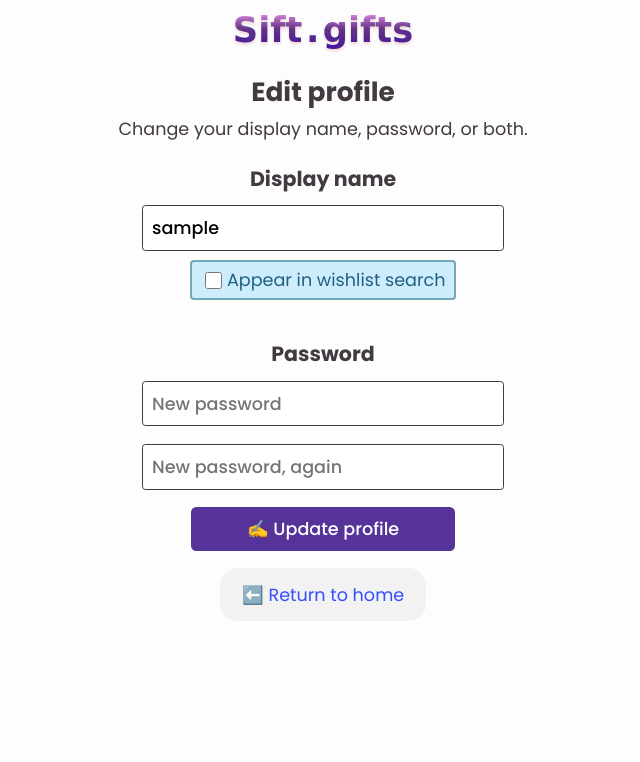
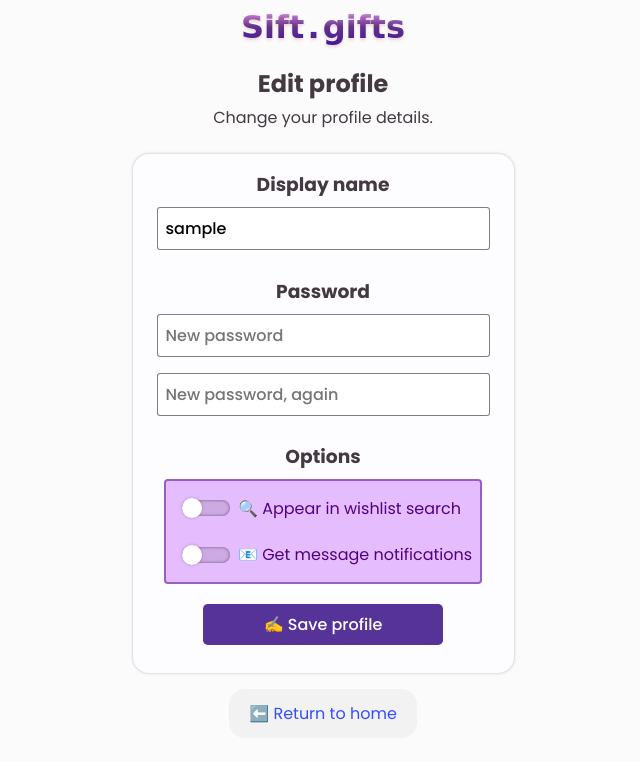
Before and after one commit to 1bengardner/siftgifts, a PHP site: page /page/settings.php in a window 1280 px wide. Shown: the top 762 px of the page, without its empty margins (317-957 px from the left). Run offline with PHP 8.4, Linux system fonts and the light colour scheme; the visitor is signed in with stand-in values (Sample User, id 1); data that the repository does not hold is empty; some web fonts are replaced.

Commit message:
feat: improve settings and appearance
- add option to unsubscribe from email notifications
- add preferences page for notification preferences
- add toggle button for settings
- make minor changes to header layout
- add new text layout css classes

```diff
--- a/project/source/action/show-gifts-admin.php
+++ b/project/source/action/show-gifts-admin.php
@@ -21,7 +21,7 @@ foreach ($gifts as $gift_data) {
         <input gift="<?php echo $var; ?>" id="reserve-<?php echo $var; ?>" type="checkbox" onclick="toggle(this);" <?php if ($gift->reserved) echo 'checked' ?> />
         <label for="reserve-<?php echo $var; ?>">Reserve<?php if ($gift->reserved) echo 'd' ?></label>
       </span>
-      <button gift="<?php echo $var; ?>" id="remove-<?php echo $var; ?>" type="button" value="❌" onclick="remove(this.getAttribute('gift'), '<?php echo htmlentities($gift->name); ?>');"></button>
+      <button gift="<?php echo $var; ?>" id="remove-<?php echo $var; ?>" class="delete-placeholder" type="button" value="❌" onclick="remove(this.getAttribute('gift'), '<?php echo htmlentities($gift->name); ?>');"></button>
       <label class="delete-button" for="remove-<?php echo $var; ?>">❌</label>
     </div>
     <div>
--- a/project/source/action/show-messages.php
+++ b/project/source/action/show-messages.php
@@ -18,7 +18,7 @@ if (count($msgs) === 0) {
     <?php include 'show-message-previews.php' ?>
   </div>
   <div class="message-viewer">
-    <div class="back-navigation"><a title="Return to messages" href onclick="navigateToChooser(event)">◀️</a></div>
+    <div class="back-navigation"><a title="Return to messages" href onclick="navigateToChooser(event)">🔙</a></div>
     <div class="conversation-partner"></div>
     <div class="message-content"><div class="center">Select a message to expand the conversation.</div></div>
     <form id="message-form" class="unbreakable" method="post"></form>
--- a/project/source/action/submit-change-settings.php
+++ b/project/source/action/submit-change-settings.php
@@ -42,9 +42,9 @@ if (count($validation_errors) > 0) {
   exit;
 }
 
-$stmt = "CALL update_profile(?, ?, ?, ?)";
+$stmt = "CALL update_profile(?, ?, ?, ?, ?)";
 $db = Database::get_connection();
-Database::run_statement($db, $stmt, [$_SESSION['id'], $_POST['name'], $is_changing_password ? password_hash($_POST['password'], PASSWORD_DEFAULT) : NULL, isset($_POST['visible-in-directory'])]);
+Database::run_statement($db, $stmt, [$_SESSION['id'], $_POST['name'], $is_changing_password ? password_hash($_POST['password'], PASSWORD_DEFAULT) : NULL, isset($_POST['visible-in-directory']), isset($_POST['subscribe-to-message-alerts'])]);
 
 if ($is_changing_name) {
   rename('../wishlist/'.strtolower($old_name).'.php', '../wishlist/'.strtolower($_POST['name']).'.php');
--- a/project/source/data/user.php
+++ b/project/source/data/user.php
@@ -7,6 +7,7 @@ class User
   public $email;
   public $username;
   public $visible;
+  public $subscribed;
 
   public function __construct($assoc)
   {
@@ -14,6 +15,7 @@ class User
     $this->email = $assoc['email'];
     $this->username = $assoc['username'];
     $this->visible = $assoc['visible'];
+    $this->subscribed = $assoc['subscribed'];
   }
 
   public static function get_from_id($id)
--- a/project/source/page/css/style.css
+++ b/project/source/page/css/style.css
@@ -1,19 +1,38 @@
 body, button {
   color: #433940;
-  background-color: #fdfdfd;
+  background-color: #fbfbfc;
   font-family: 'Poppins', 'Noto Emoji', sans-serif;
-  font-size: 1.1em;
+  font-size: medium;
   margin: 0;
 }
 
 button {
+  background-color: #fff;
+  cursor: pointer;
+}
+
+label {
+  vertical-align: middle;
+}
+
+input[type=checkbox] {
+  width: 1em;
+  height: 1em;
+  vertical-align: middle;
+  margin: 0.25em;
+  filter: hue-rotate(48deg);
+}
+input[type=checkbox]:not(:disabled)
+, input:not(:disabled) + label
+, input.toggle-button:not(:disabled)
+, input.toggle-button:not(:disabled) + label {
   cursor: pointer;
 }
 
 h1 {
   font-weight: 800;
   margin: 0 auto;
-  color: #912899;
+  color: #539;
   background: -webkit-linear-gradient(#faf, #539, #31a);
   -webkit-background-clip: text;
   -webkit-text-fill-color: transparent;
@@ -135,7 +153,7 @@ input, textarea {
   margin: 0.5em;
   font-family: 'Poppins', 'Noto Emoji', sans-serif;
   font-size: inherit;
-  border: 1px solid #433940;
+  border: 1px solid rgba(0, 0, 0, 0.5);
   border-radius: 0.2em;
   max-width: 95vw;
 }
@@ -157,16 +175,23 @@ input:not(.submit-button):focus, textarea:focus {
   cursor: pointer;
   border: none;
   border-radius: 0.3em;
-  /* box-shadow: 0 0.06em 0.2em #433940; */
   color: #fff;
   background-color: #539;
+  margin-top: 0.75em;
+  margin-bottom: 0.75em;
 }
 
 .submit-button:hover {
   background-color: rgba(85, 51, 153, 0.9);
 }
 
+.submit-button:active {
+  color: #ddd;
+  background-color: #539;
+}
+
 .submit-button:disabled {
+  color: #ddd;
   background-color: rgba(85, 51, 153, 0.5);
   cursor: wait;
 }
@@ -193,20 +218,31 @@ input[type=radio] {
   overflow-wrap: anywhere;
 }
 
-.gift-widget {
-  text-align: left;
+.first-in-series {
+  margin-top: 0em;
+}
+
+.connected-text {
+  margin-bottom: 0em;
 }
 
 .widget {
-  background-color: #fcfcff;
-  border-radius: 2em 0.5em 2em 2em;
+  background-color: #fdfcff;
   margin: 2em;
-  box-shadow: 0 0 0.5em rgba(0, 0, 0, 0.25);
+  box-shadow: 0 0 0.2em rgba(0, 0, 0, 0.25);
   vertical-align: top;
 }
 
-.review-widget {
-  padding: 1vh 5vw;
+.gift-widget {
+  text-align: left;
+  border-radius: 2em 0.5em 2em 2em;
+}
+
+.settings-widget {
+  display: inline-block;
+  padding: 1em;
+  margin: 0.5em;
+  border-radius: 1em;
 }
 
 hr {
@@ -331,10 +352,16 @@ hr.expand {
   content: "⚠️ ";
 }
 
-.purple-box {
+.purple-box, .username-box {
   color: rgb(80, 0, 128);
   background-color: rgba(160, 0, 255, 0.25);
   border: 2px solid rgba(80, 0, 128, 0.5);
+}
+
+.username-box {
+  font-weight: bold;
+  padding: 0.25em 0.5em;
+  border-radius: 4px;
 }
 
 h3.link {
@@ -400,17 +430,6 @@ input.wishlist-link, input#search {
 
 .wishlist-link {
   cursor: text;
-}
-
-input[type=checkbox] {
-  width: 1em;
-  height: 1em;
-  vertical-align: middle;
-  margin: 0.25em;
-}
-
-label {
-  vertical-align: middle;
 }
 
 .invalid-input {
@@ -712,6 +731,73 @@ a.new-notifications {
   animation: notification-flash 0.5s ease-out;
 }
 
+.settings-box {
+  margin: 0.5em;
+}
+
+input.toggle-button {
+	-webkit-appearance: none;
+	-webkit-tap-highlight-color: transparent;
+  width: unset;
+  height: unset;
+  margin: unset;
+  filter: unset;
+  margin-top: 0.325em;
+	position: relative;
+	border: 0;
+	outline: 0;
+}
+
+input.toggle-button:after, input.toggle-button:before {
+	transition: .15s ease-out;
+}
+
+input.toggle-button:after {
+	content: '';
+	display: inline-block;
+	width: 3em;
+	height: 1em;
+	background: rgba(0, 0, 0, 0.1);
+	border-radius: 0.5em;
+  margin-top: 0.125em;
+	box-shadow: inset 0 0 0.2em rgba(0, 0, 0, 0.5);
+	transition-property: background-color;
+}
+.purple-box input.toggle-button:checked:after {
+	background: #9347ff;
+}
+.warning-box input.toggle-button:checked:after {
+	background: #ffc300;
+}
+
+/* knob */
+input.toggle-button:before {
+	content: '';
+	position: absolute;
+	left: 0.5em;
+	width: 1.25em;
+	height: 1.25em;
+	display: block;
+	border-radius: 50%;
+	background-color: #fff;
+  box-shadow: 0 0 0.2em rgba(0, 0, 0, 0.25);
+	transition-property: left;
+}
+input.toggle-button:not(:disabled):hover:before {
+  background-color: #fbfafb;
+}
+input.toggle-button:not(:disabled):active:before {
+  box-shadow: 0 0 0.2em rgba(0, 0, 0, 0.375);
+}
+input.toggle-button:checked:before {
+	left: 2.25em;
+}
+
+input.toggle-button:disabled {
+	filter: grayscale(100%) opacity(50%);
+}
+
+/* Media queries */
 @media screen and (max-width: 1200px) {
 .gift-widget {
   padding: 1vh 10vw;
--- a/project/source/page/header-with-login.php
+++ b/project/source/page/header-with-login.php
@@ -3,10 +3,10 @@
     <h1 class="logo-text unbreakable"><a class="link" href="/" title="Main page">Sift<span class="accent"><span class="spaced">.</span>gifts</span></a></h1>
     <ul class="right">
       <li>
-        <h2><a href="login">Log in</a></h2>
+        <h2><a href="/login">Log in</a></h2>
       </li>
       <li>
-        <h2><a href="register">Sign up</a></h2>
+        <h2><a href="/register">Sign up</a></h2>
       </li>
     </ul>
   </div>
--- a/project/source/page/settings.php
+++ b/project/source/page/settings.php
@@ -11,22 +11,18 @@
     <form action="/action/submit-change-settings.php" method="post">
       <h1 class="logo-text">Sift<span class="accent"><span class="spaced">.</span>gifts</span></h1>
       <h2>Edit profile</h2>
-      <p class="subheading">Change your display name, password, or both.</p>
+      <p class="subheading">Change your profile details.</p>
       <?php include 'notification-box.php'; ?>
+      <div class="widget settings-widget">
         <div>
-        <h3>Display name</h3>
-        <div class="subheading">
+          <h3 class="first-in-series connected-text">Display name</h3>
+          <div>
             <input type="text" name="name" placeholder="Display name" value="<?php echo $user->username; ?>" maxlength="30" />
-        </div>
-        <div>
-          <span class="info-box">
-            <input id="show-in-wishlist" name="visible-in-directory" type="checkbox" <?php if ($user->visible) echo "checked"; ?> autocomplete="off" /><label for="show-in-wishlist" title='Select this to appear in "Find a wishlist"'>Appear in wishlist search</label>
-          </span>
           </div>
         </div>
         <div>
-        <h3>Password</h3>
-        <div class="subheading">
+          <h3 class="connected-text">Password</h3>
+          <div>
             <input type="password" name="password" placeholder="New password" maxlength="255" minlength="6" />
           </div>
           <div>
@@ -34,10 +30,26 @@
           </div>
         </div>
         <div>
-        <input class="submit-button" type="submit" value="✍️ Update profile" />
+          <h3 class="connected-text">Options</h3>
+          <div>
+            <span class="purple-box settings-box" style="margin: 0.5em;">
+              <div>
+                <input class="toggle-button" id="show-in-wishlist" name="visible-in-directory" type="checkbox" <?php if ($user->visible) echo "checked"; ?> autocomplete="off" /><label for="show-in-wishlist" title='Do you want to show up in "Find a wishlist"?'>🔍 Appear in wishlist search</label>
               </div>
+              <div>
+                <input class="toggle-button" id="message-alerts" name="subscribe-to-message-alerts" type="checkbox" <?php if ($user->subscribed) echo "checked"; ?> autocomplete="off" /><label for="message-alerts" title='Do you want to receive an email when you get a new message?'>📧 Get message notifications</label>
+              </div>
+            </span>
+          </div>
+        </div>
+        <div>
+          <input class="submit-button" type="submit" value="✍️ Save profile" />
+        </div>
+      </div>
+      <div>
         <div class="links-section">
           <a class="link" href="home">⬅️ Return to home</a>
+        </div>
       </div>
     </form>
   </body>
--- a/project/source/page/user-buttons.php
+++ b/project/source/page/user-buttons.php
@@ -4,7 +4,7 @@ require_once '../action/start-session.php';
 ?>
 <div class="user-buttons center">
   <ul class="user-header-buttons-small">
-    <li class="purple-box username-box"><a class="link" href="/home"><?php echo ucwords(strtolower(User::get_from_id($_SESSION['id'])->username)) ?></a></li>
+    <li class="username-box"><a class="link" href="/home"><?php echo ucwords(strtolower(User::get_from_id($_SESSION['id'])->username)) ?></a></li>
     <?php
     $message_count = include '../action/return-unread-count.php';
     if ($message_count) {
@@ -19,7 +19,7 @@ require_once '../action/start-session.php';
   </ul>
   <div>
     <ul class="user-header-buttons-large">
-      <li class="purple-box username-box"><a class="link" href="/home"><?php echo ucwords(strtolower(User::get_from_id($_SESSION['id'])->username)) ?></a></li>
+      <li class="username-box"><a class="link" href="/home"><?php echo ucwords(strtolower(User::get_from_id($_SESSION['id'])->username)) ?></a></li>
       <?php echo $message_li; ?>
     </ul>
     <ul class="wishlist-header-buttons">
--- a/project/source/page/wishlist.php
+++ b/project/source/page/wishlist.php
@@ -12,7 +12,7 @@
     <div class="center">
       <h2><a href="request">➕ Add a gift</a></h2>
       <span class="warning-box">
-        <input id="show-reserve" type="checkbox" onclick="enableToggles();" autocomplete="off" /><label for="show-reserve">View/modify reserved gifts</label>
+        <input id="show-reserve" class="toggle-button" type="checkbox" onclick="enableToggles();" autocomplete="off" /><label for="show-reserve">View/modify reserved gifts</label>
       </span>
     </div>
     <div class="center wishlist-background">
--- a/project/source/util/utilities.php
+++ b/project/source/util/utilities.php
@@ -87,11 +87,12 @@ abstract class NotificationText
   const InvalidVerificationCode = "This verification link is invalid.";
   const VerifyAccountSuccess = "Your account is now verified.";
   const RegistrationSuccess = "You are now signed up with Sift.gifts.";
-  const ChangeProfileSuccess = "You have successfully updated your profile.";
+  const ChangeProfileSuccess = "You have updated your profile.";
   const MessageSent = "Message sent.";
   const WishlistNotFound = "There is no wishlist under that name.";
   const ToDoesNotExist = "There is nobody with this name.";
   const AddSuccess = "Added!";
+  const UpdatePreferencesSuccess = "Your preferences have been updated.";
 }
 class Notification
 {
```
Also changed, not shown: other parts of project/source/page/css/style.css (+37 -47 lines), project/source/action/send-message-alert-email.php (+11 -5 lines), project/source/action/submit-change-preferences.php (added, +12 -0 lines), project/source/page/preferences.php (added, +33 -0 lines), project/design/gift icon/1416576825-purple.png (added). Lines whose indentation alone changed are shown as unchanged.
